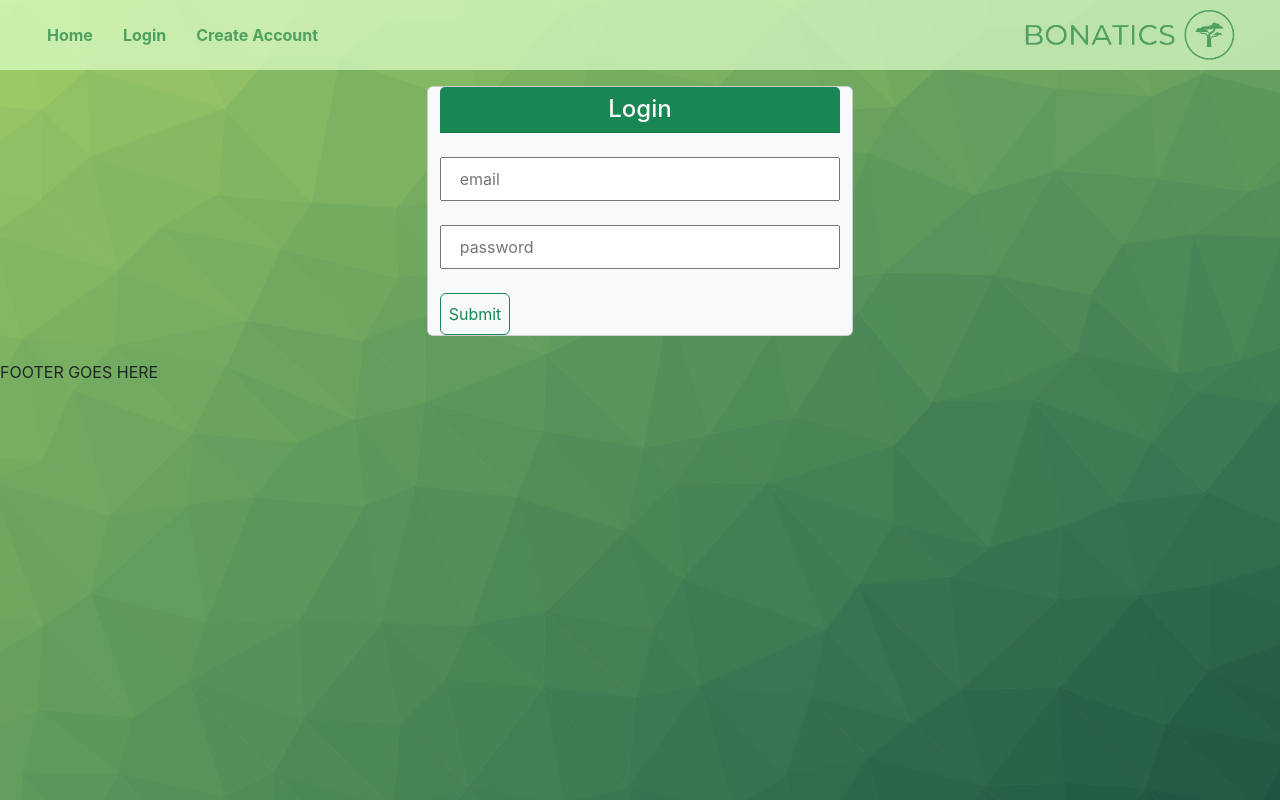
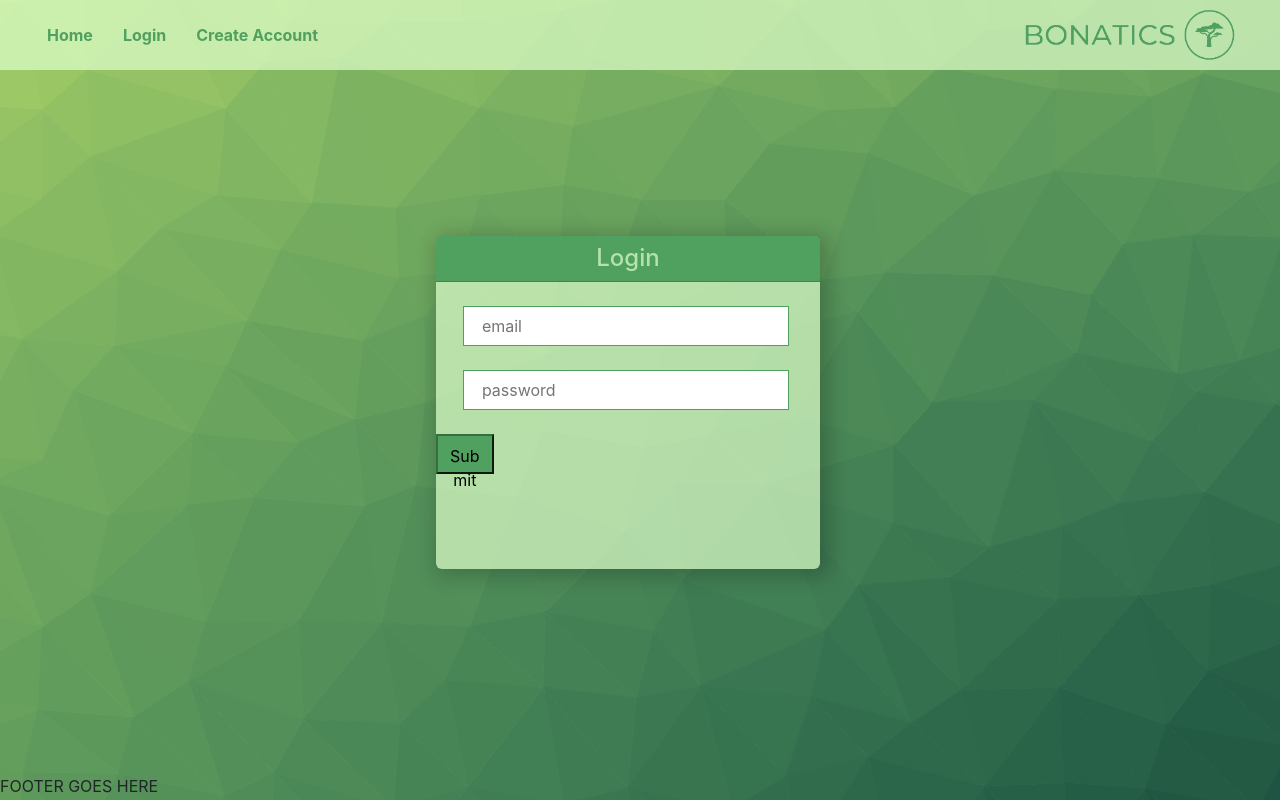
Before and after one commit to SotoTheMayor/bonatics, a React (Create React App) app in the folder client/: page /login in a window 1280 px wide. Built offline with nearby package versions, Linux system fonts and the light colour scheme; no server answers.

Commit message:
started on login page and made some changes to home and profile

```diff
--- a/client/src/App.css
+++ b/client/src/App.css
@@ -23,11 +23,16 @@ min-height: 100vh;
 header {
   height: fit-content;
   background-color: rgba(223, 255, 202, 0.7);
+  margin-bottom: 0px !important;
 }
 
 footer {
   position:relative;
   bottom:0px;
+}
+
+.navbar-cont {
+  margin-bottom: 0px !important;
 }
 
 .navbar {
@@ -121,12 +126,17 @@ input{
   text-indent: 10px;
 }
 
+.container-fluid {
+  padding: 0px !important;
+}
 
 .search-cont {
-  height: 40px;
+  background-color: rgba(223, 255, 202, 0.7);
+  height: 70px;
   width: 100%;
-padding-left: 20px;
-padding-right: 20px;
+  padding-top:10px;
+  padding-left: 20px;
+  padding-right: 20px;
 }
 
 .search {
@@ -139,14 +149,27 @@ padding-right: 20px;
   border-width: 1px !important;
 }
 
-.search-button{
-  border-color:   #50a060 !important;
-  background-color:  #366e41 !important;
+.login-input {
+
+  margin-left: 7%;
+  margin-right: 7%;
+  border-radius: 0px !important;
+  width: 85% !important;
+  height: 40px !important;
+  border-style: solid;
+  border-color: #50a060 !important;
+  border-width: 1px !important;
+
+}
+
+.search-button, .login-button{
+  border-color:  #366e41 !important;
+  background-color:  #50a060 !important;
   vertical-align:top !important;
   border-radius: 0px !important;
   display: inline;
   height: 40px;
-  width: 15%
+  width: 15%;
 }
 
 .profile {
@@ -164,7 +187,7 @@ padding-right: 20px;
   display: flex;
 }
 
-.profile-cont {
+.profile-cont, .login-cont {
   display: flex;
   padding-bottom: 15px;
   background-color: rgba(223, 255, 202, 0.7);
@@ -173,11 +196,32 @@ padding-right: 20px;
   overflow:auto;
 }
 
+.login-cont {
+background-color: transparent;
+  width: 100%;
+}
+
+.login-card {
+  border-style: none !important;
+  background-color: rgba(223, 255, 202, 0.7) !important;
+  width: 30% !important;
+  height: 50% !important;
+  padding-left: 0px !important;
+  padding-right: 0px !important;
+  box-shadow: 5px 3px 20px 5px rgba(0, 0, 0, 0.2);
+}
+
+.login-header {
+  width:100% !important;
+  background-color: #50a060 !important;
+  color: rgba(223, 255, 202, 0.7) !important;
+}
+
 .OOT-cont, .wishlist-cont  {
   display:flex;
   flex-direction: column;
   width: 50%;
-  height: 95%;
+  height: 100%;
   border-style: solid;
   border-color: #50a060;
   margin:0px;
@@ -186,7 +230,7 @@ padding-right: 20px;
 
 .trade-cont {
   width: 50%;
-  height: 95%;
+  height: 100%;
   border-style: solid;
   border-color: #50a060;
   float:right;
@@ -198,6 +242,7 @@ padding-right: 20px;
   color: #50a060;;
   font-size: 30px;
   font-weight: bolder;
+  margin-left: 15px;
 }
 
 .prof-sub-header {
@@ -205,6 +250,8 @@ padding-right: 20px;
   color: rgba(223, 255, 202, 0.7);
   font-size: 24px;
   font-weight: bolder;
+  padding-left:15px;
+  padding-bottom: 5px;
 }
 
 .wl-container {
--- a/client/src/components/Header/index.js
+++ b/client/src/components/Header/index.js
@@ -17,7 +17,7 @@ const user = data?.me.userName || '(No User Name Found)';
 
   return (
     <header>
-      <ul className="">
+      <ul className="navbar-cont">
         <li>
           <Link to="/" className="navbar">
             Home
--- a/client/src/pages/Login.tsx
+++ b/client/src/pages/Login.tsx
@@ -38,9 +38,9 @@ const Login = () => {
     };
 
     return (
-      <main className="row justify-content-center align-items-center mb-4">
-          <div className="card bg-light col-4 justify-content-center">
-            <h4 className="card-header bg-success text-light text-center mb-4">Login</h4>
+      <main className="row justify-content-center align-items-center mb-4 login-cont">
+          <div className="card col-4 login-card">
+            <h4 className="card-header text-center mb-4 login-header">Login</h4>
             <div className="justify-content-center">
                 {data ? (
                             <p>
@@ -50,7 +50,7 @@ const Login = () => {
                         ) : (
                 <form onSubmit={handleFormSubmit}>
                   <input
-                    className="form-input col-12 p-2 mb-4"
+                    className="form-input col-12 p-2 mb-4 login-input"
                     placeholder="email"
                     name="email"
                     type="email"
@@ -58,7 +58,7 @@ const Login = () => {
                     onChange={handleChange}
                   />
                   <input
-                    className="form-input col-12 p-2 mb-4"
+                    className="form-input col-12 p-2 mb-4 login-input"
                     placeholder="password"
                     name="password"
                     type="password"
@@ -66,7 +66,7 @@ const Login = () => {
                     onChange={handleChange}
                   />
                   <button
-                    className="btn btn-outline-success text-green p-2"
+                    className="p-2 login-button"
                     style={{ cursor: 'pointer' }}
                     type="submit"
                   >
--- a/client/src/pages/Tile.tsx
+++ b/client/src/pages/Tile.tsx
@@ -8,11 +8,11 @@ callback: any,
 const Tile = (props: cardProps) => {
   return (
       <div className="tile-cont">
+          <div onClick={props.callback} className="tile-url">
         <div className="tile">
           <div className="tile-title">{props.title}</div>
           <img src={props.image} className="tile-image" />
-          <div onClick={props.callback} className="tile-url">
-            <button className="site-but">More Info</button>
+            {/* <button className="site-but">More Info</button> */}
           </div>
           {/* <div className="tile-desc">{props.description}</div> */}
         </div>
```
